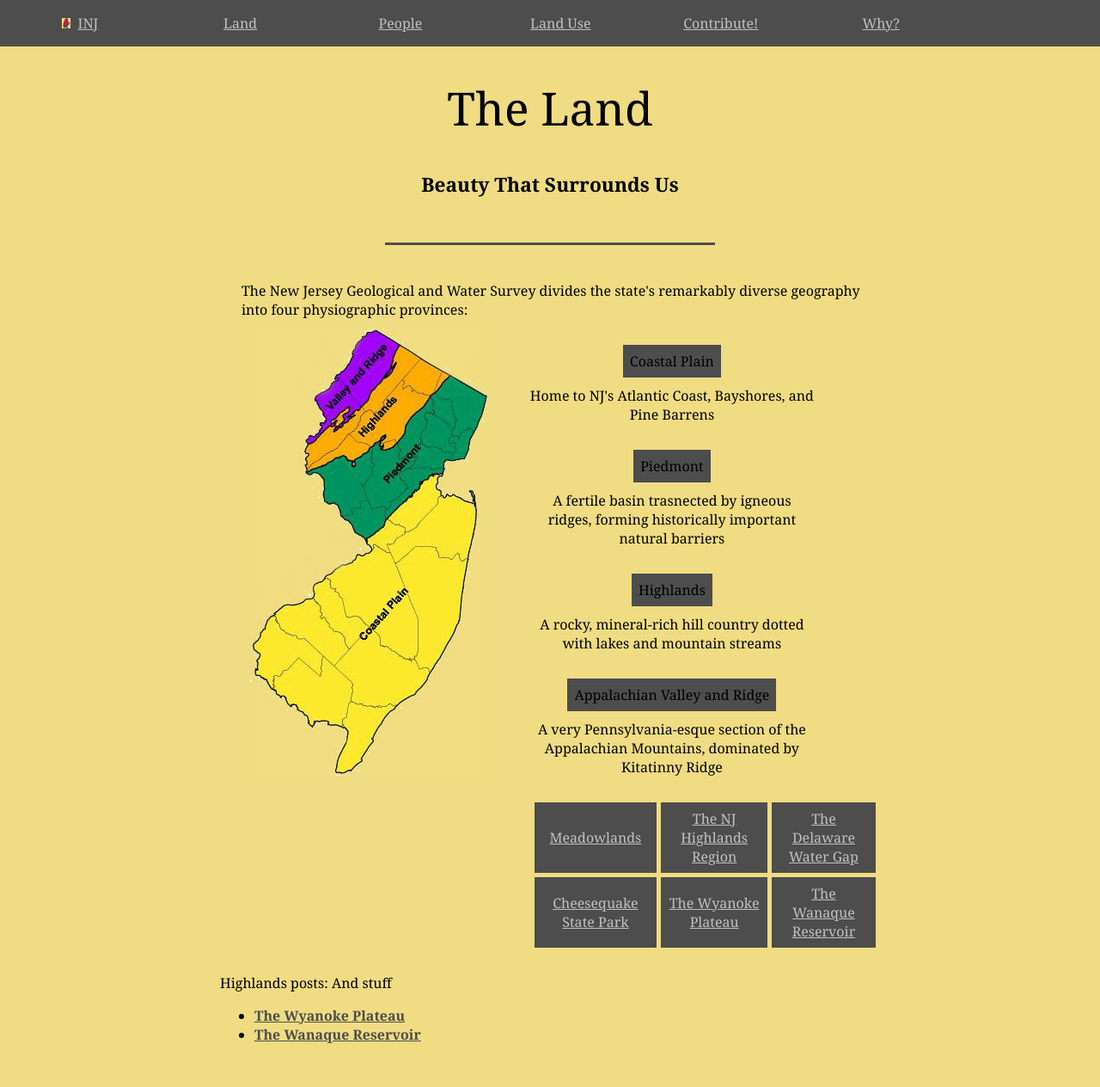
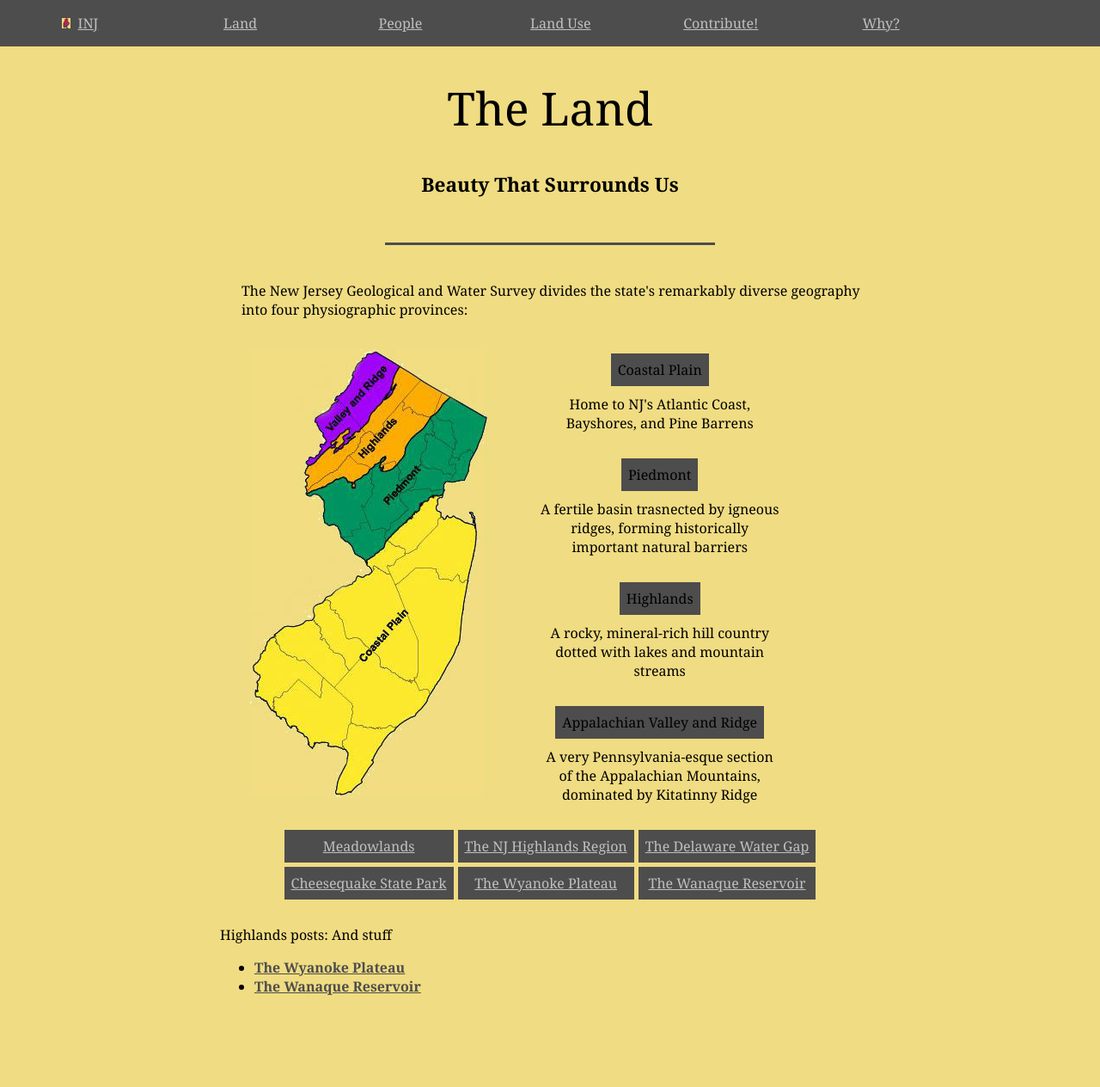
Before and after one commit to jonfried/oakafee.github.io, a Jekyll site: the page built from land.html, in a window 1280 px wide. Shown: the whole page at 86% size. Built offline with Jekyll 4.4.1, drawn with Linux system fonts in a browser that asks for light colours; after the commit the page ends 1208 px from its top, so only the background shows below that.

Commit message:
Update style.css

```diff
--- a/styles/style.css
+++ b/styles/style.css
@@ -137,7 +137,7 @@
 }
 #land-map {
 	width: 45%;
-	margin-right: 15px;
+	margin-right: 25px;
 }
 img.land-use-map {
      max-width: 100%;
@@ -232,7 +232,7 @@
         width: 90%;
 }
 div.land {
-	width: 90%;
+	width: 85%;
 }
 div.land p {
 	margin-top: 5px;
@@ -240,5 +240,5 @@
 }
 #land-intro-text {
 	margin-left: 25px;
-	margin-bottom: 10px;
+	margin-bottom: 35px;
 }
```
